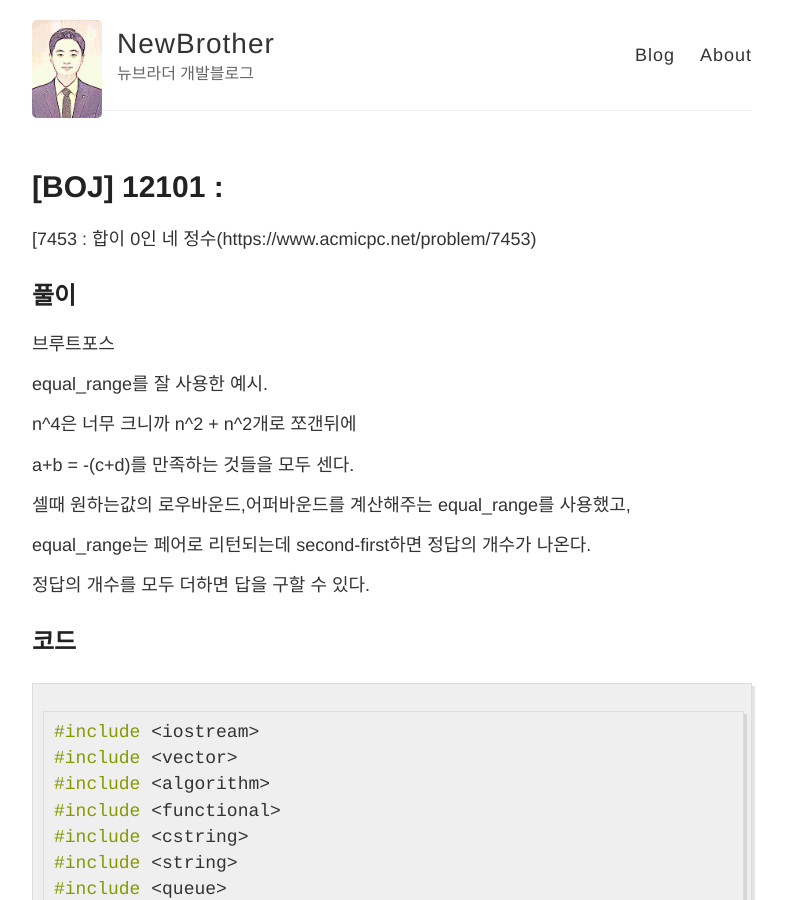
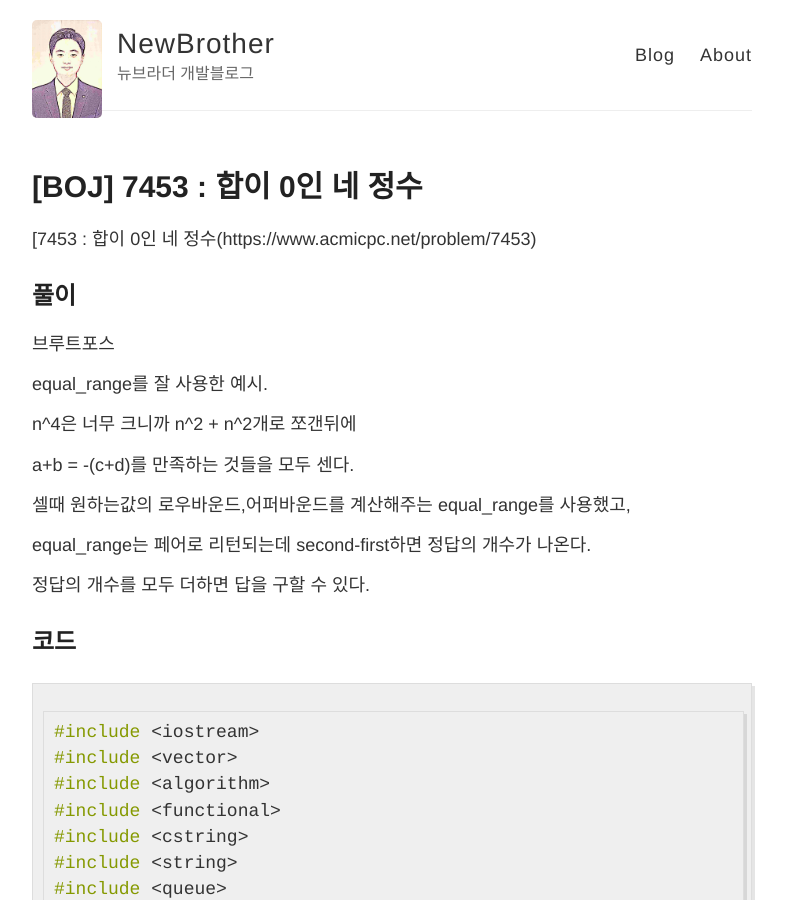
Before and after one commit to newbrother/newbrother.github.io, a Jekyll site: the page built from _posts/2019-5-14-BOJ-7453.md, in a window 1280 px wide and 900 px high. Shown: the whole window, without its empty margins (248-1034 px from the left). Built offline with Jekyll 4.4.1, drawn with Linux system fonts in a browser that asks for light colours.

Commit message:
Update 2019-5-14-BOJ-7453.md

```diff
--- a/_posts/2019-5-14-BOJ-7453.md
+++ b/_posts/2019-5-14-BOJ-7453.md
@@ -1,6 +1,6 @@
 ---
 layout: post
-title: '[BOJ] 12101 : '
+title: '[BOJ] 7453 : 합이 0인 네 정수'
 ---
 
 [7453 : 합이 0인 네 정수(https://www.acmicpc.net/problem/7453)
```
